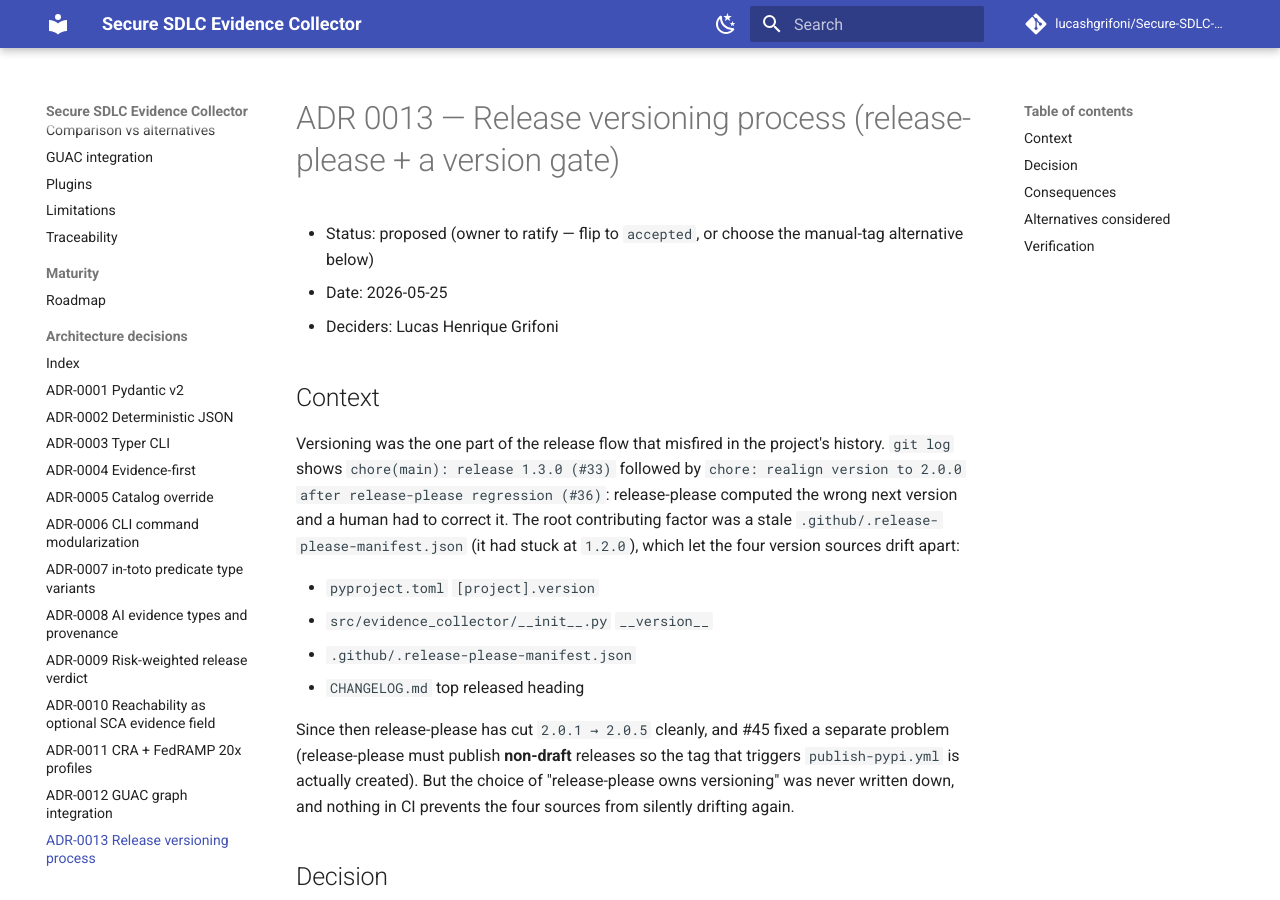
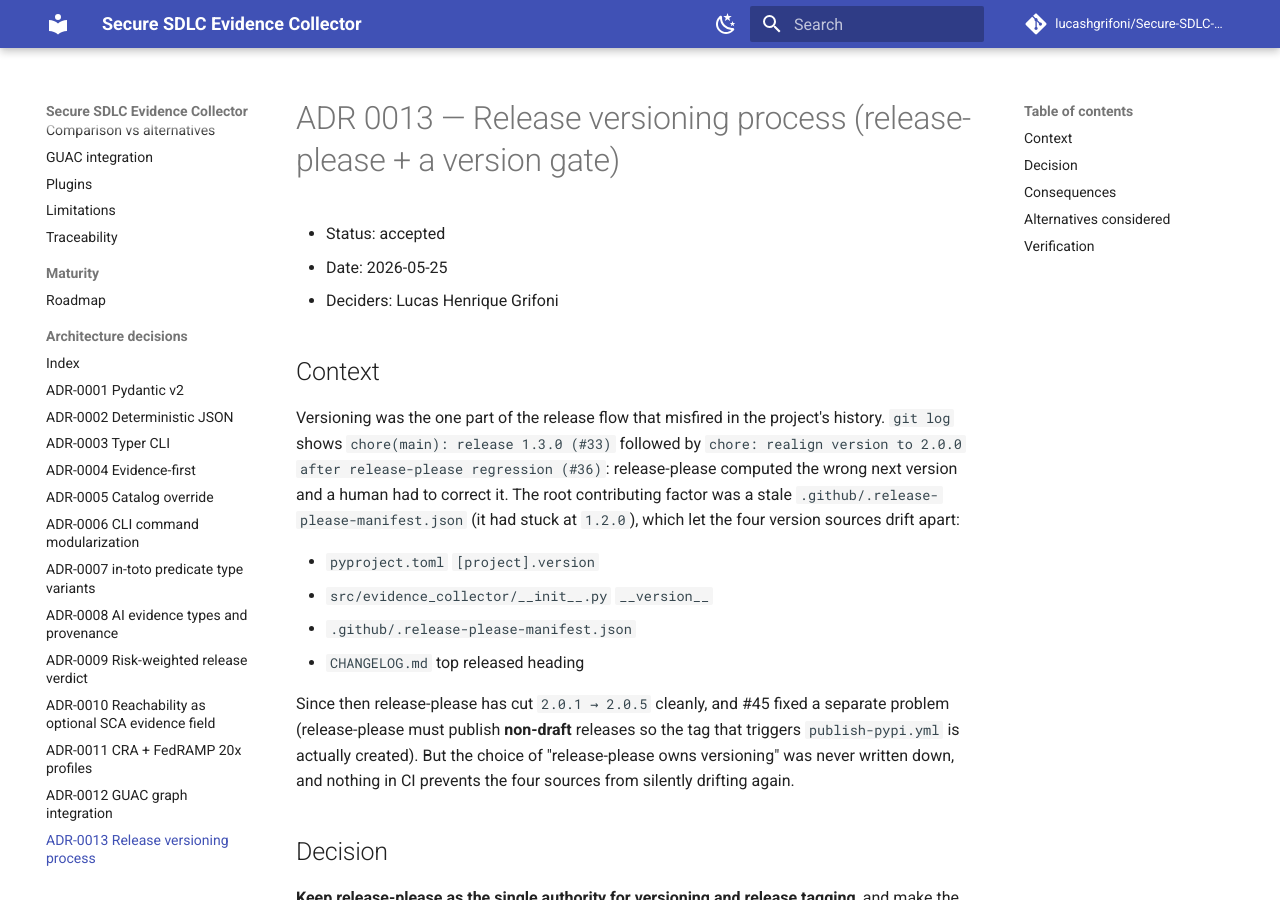
Before and after one commit to lucashgrifoni/Secure-SDLC-Evidence-Collector, an MkDocs documentation site: the page built from docs/adr/0013-release-versioning-process.md, in a window 1280 px wide and 900 px high. Built offline with MkDocs 1.6.1 and Material for MkDocs 9.7.7, drawn with Linux system fonts in a browser that asks for light colours; comment, search, counter and statistics services are not loaded.

Commit message:
docs(adr): ratify ADR-0013 (release versioning process)

```diff
--- a/docs/adr/0013-release-versioning-process.md
+++ b/docs/adr/0013-release-versioning-process.md
@@ -1,7 +1,6 @@
 # ADR 0013 — Release versioning process (release-please + a version gate)
 
-- Status: proposed (owner to ratify — flip to `accepted`, or choose the
-  manual-tag alternative below)
+- Status: accepted
 - Date: 2026-05-25
 - Deciders: Lucas Henrique Grifoni
 
```
